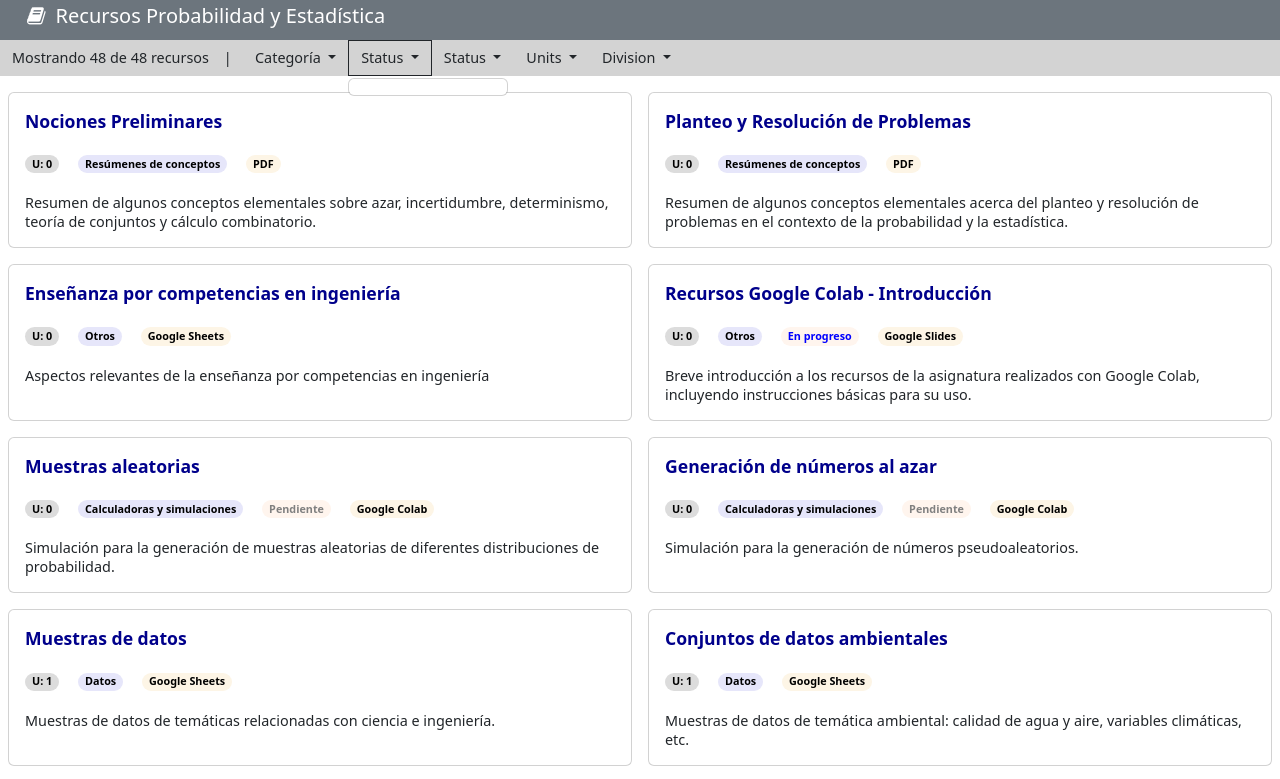
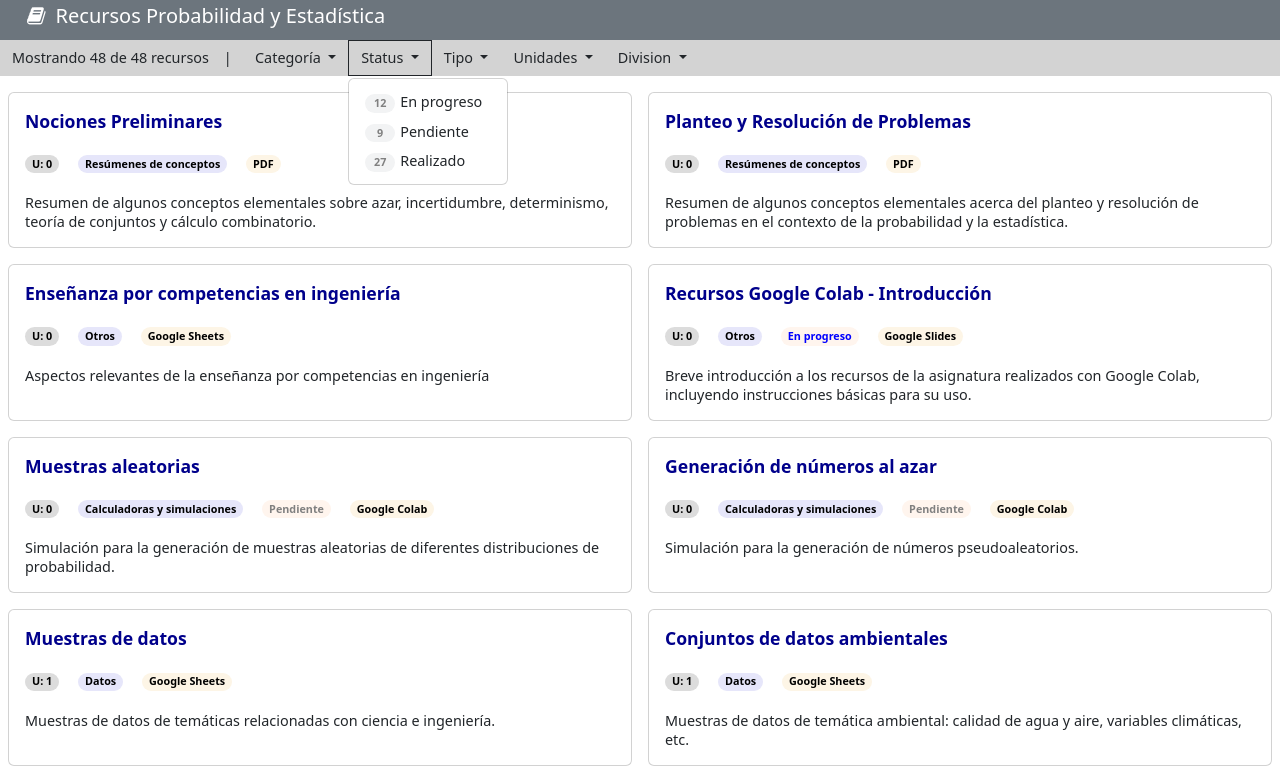
Before and after one commit to alelentini/pye-recursos, a plain HTML site: page index.html in a window 1280 px wide. Both pictures are taken after a click on the button "Status". Shown: the top 779 px of the page. Drawn offline with Linux system fonts and the light colour scheme.

Commit message:
add function to update filters

```diff
--- a/index.html
+++ b/index.html
@@ -34,35 +34,35 @@
 							<button type='button btn-sm' class='btn dropdown-toggle' data-bs-toggle='dropdown' style='font-size:90%'>
 								Categoría
 							</button>
-							<ul id='btn-category' class='dropdown-menu'></ul>
+							<ul id='btn-category' class='dropdown-menu' style='font-size:90%'></ul>
 						</div>
 						<!-- Status -->
 						<div class='btn-group' role='group'>
 							<button type='button btn-sm' class='btn dropdown-toggle' data-bs-toggle='dropdown' style='font-size:90%'>
 								Status
 							</button>
-							<ul id='btn-status' class='dropdown-menu'></ul>
+							<ul id='btn-status' class='dropdown-menu' style='font-size:90%'></ul>
 						</div>
 						<!-- Type -->
 						<div class='btn-group' role='group'>
 							<button type='button btn-sm' class='btn dropdown-toggle' data-bs-toggle='dropdown' style='font-size:90%'>
-								Status
+								Tipo
 							</button>
-							<ul id='btn-status' class='dropdown-menu'></ul>
+							<ul id='btn-type' class='dropdown-menu' style='font-size:90%'></ul>
 						</div>
 						<!-- Units -->
 						<div class='btn-group' role='group'>
 							<button type='button btn-sm' class='btn dropdown-toggle' data-bs-toggle='dropdown' style='font-size:90%'>
-								Units
+								Unidades
 							</button>
-							<ul id='btn-units' class='dropdown-menu'></ul>
+							<ul id='btn-units' class='dropdown-menu' style='font-size:90%'></ul>
 						</div>
 						<!-- Division -->
 						<div class='btn-group' role='group'>
 							<button type='button btn-sm' class='btn dropdown-toggle' data-bs-toggle='dropdown' style='font-size:90%'>
 								Division
 							</button>
-							<ul id='btn-division' class='dropdown-menu'></ul>
+							<ul id='btn-division' class='dropdown-menu' style='font-size:90%'></ul>
 						</div>
 					</div>
 				</div>
--- a/js/logic.js
+++ b/js/logic.js
@@ -72,6 +72,9 @@ function updateUi() {
   // Update navigation pane
   //updateNavigation();
 
+  // Updates filters pane
+  updateFilters();
+
   // Updates contents pane
   updateContents();
 };
@@ -83,7 +86,7 @@ function updateNavigation() {
   let rowClassHtml = '';
   let tocElemCount = -1;
 
-  // Creates resources table html
+  // Creates filters table html
   toc.forEach((tocElem, tocIx) => {
     if (tocElem.attribute == 'units') {
       tocElemCount = resources.filter(resource => resource.units.includes(parseInt(tocElem.name[1]))).length;
@@ -104,8 +107,69 @@ function updateNavigation() {
     `;
   });
 
-  // Updates resources table
+  // Updates filters table
   tocTableDOM.tBodies[0].innerHTML = html;
+};
+
+
+// Updates filters pane
+function updateFilters() {
+
+  let html = '';
+  let valuesCount = -1;
+
+  // Creates filters html > Not Units
+  ['category', 'status', 'type', 'division'].forEach(filterName => {
+    filterValues = [];
+    resources.forEach(resource => {
+      if (!filterValues.includes(resource[filterName]) && resource[filterName] !== '') {
+        filterValues.push(resource[filterName]);
+      }
+    });
+    html = '';
+    filterValues.sort().forEach(filterValue => {
+      valuesCount = resources.filter(resource => resource[filterName] == filterValue).length;
+      html += `<li><a class="dropdown-item" href="#"><span class="badge badge-toc rounded-pill" style="width:30px;margin-right:5px">${valuesCount}</span>${filterValue}</a></li>`;
+    });
+    document.getElementById(`btn-${filterName}`).innerHTML = html;
+  });
+
+  // Creates filters html > Units
+  filterValues = [];
+  ['U0', 'U1', 'U2', 'U3', 'U4', 'U5', 'U6', 'U7', 'U8'].forEach(unitName => {
+    valuesCount = resources.filter(resource => resource.units.includes(parseInt(unitName[1]))).length;
+    if (valuesCount > 0) {
+      filterValues.push(unitName);
+    }
+  });
+  html = '';
+  filterValues.sort().forEach(unitName => {
+    valuesCount = resources.filter(resource => resource.units.includes(parseInt(unitName[1]))).length;
+    html += `<li><a class="dropdown-item" href="#"><span class="badge badge-toc rounded-pill" style="width:30px;margin-right:5px">${valuesCount}</span>${unitName}</a></li>`;
+  });
+  document.getElementById('btn-units').innerHTML = html;
+
+
+  // Creates resources table html
+  /*toc.forEach((tocElem, tocIx) => {
+    if (tocElem.attribute == 'units') {
+      tocElemCount = resources.filter(resource => resource.units.includes(parseInt(tocElem.name[1]))).length;
+    } else {
+      tocElemCount = resources.filter(resource => resource[tocElem.attribute] == tocElem.name).length;
+    }
+    rowClassHtml = `${tocElem.firstElem ? 'toc-row-first' : ''}
+                    ${tocElem.lastElem ? 'toc-row-last' : ''}
+                    ${tocElemCount > 0 ? '' : 'd-none'}`;
+    // Row html
+    html += `
+      <tr id="toc-elem-${tocIx}" class="${rowClassHtml}" title="Seleccionar" onclick="toggleTocElem(${tocIx})" style="cursor:pointer">
+        <td>
+          <span class="badge badge-toc rounded-pill" style="width:30px">${tocElemCount}</span>
+          ${tocElem.name}
+        </td>
+      </tr>
+    `;
+  });*/
 };
 
 
```
